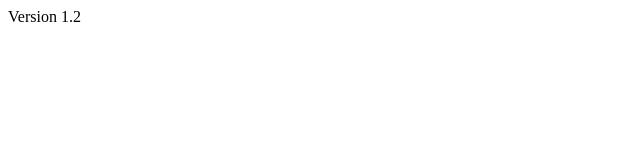
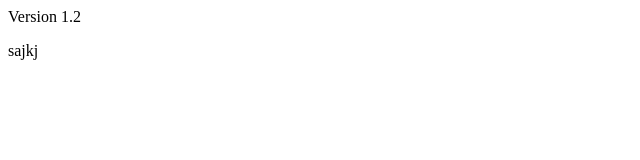
Before and after one commit to passatijy/exercise2, a plain HTML site: page index.html in a window 1280 px wide. Shown: the full height of the page, 0-640 px from the left. Drawn offline with Linux system fonts and the light colour scheme.

Commit message:
added kk block

```diff
--- a/index.html
+++ b/index.html
@@ -4,5 +4,6 @@
 </head>
 <p> Version 1.2 </p>
 <body>
+<kk> sajkj </kk>
 </body>
 </html>
```
